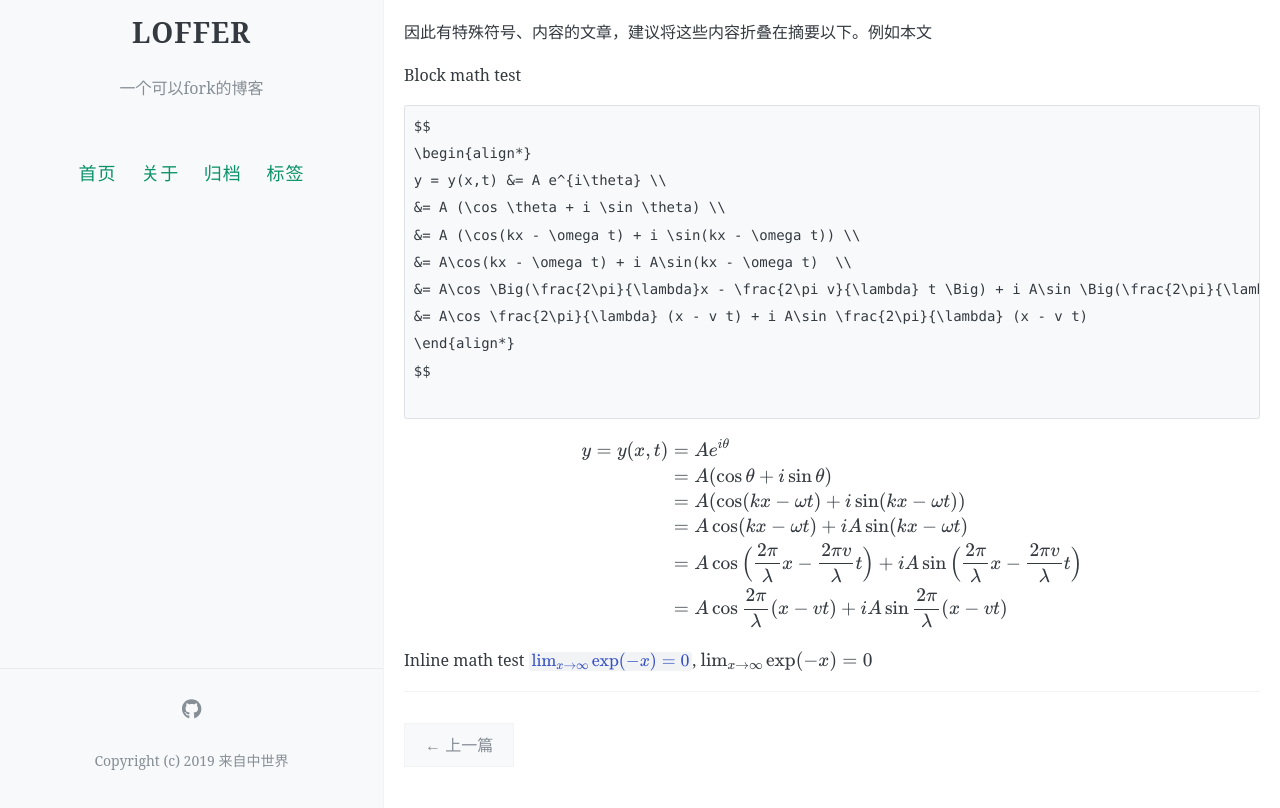
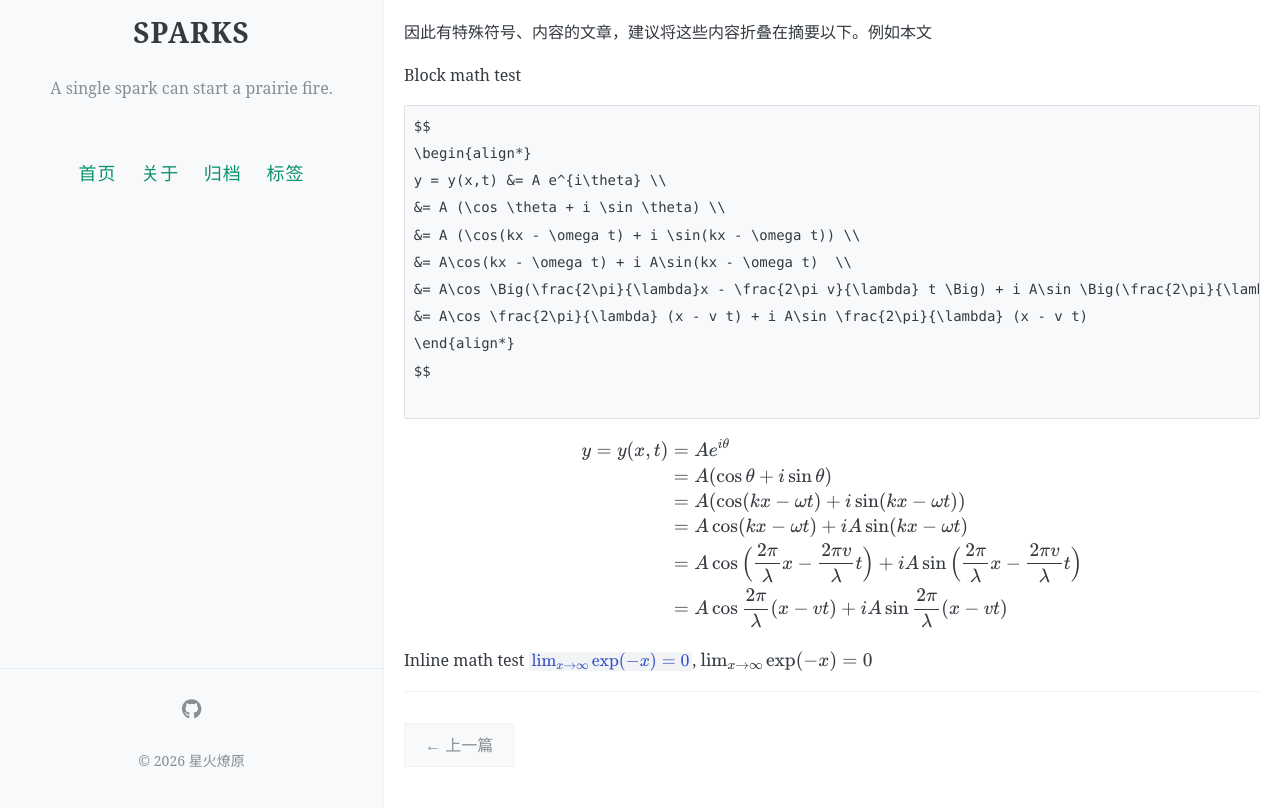
Before and after one commit to lyy351/Sparks, a Jekyll site: the page built from _posts/2019-07-24-math-test.md, in a window 1280 px wide and 1098 px high. Shown: the part 290-1098 px from the top of the window. Built offline with Jekyll 4.4.1, drawn with Linux system fonts in a browser that asks for light colours; formulas are drawn with MathJax 3; comment, search, counter and statistics services are not loaded.

Commit message:
Update _config.yml
本土化适配

```diff
--- a/_config.yml
+++ b/_config.yml
@@ -7,8 +7,8 @@
 # 井号后面的文字是说明文档，不会被程序读取。
 
 # 描述/签名
-name: LOFFER
-description: 一个可以fork的博客
+name: SPARKS
+description: A single spark can start a prairie fire.
 
 # 输入你的网站域名（如果你没有添加自己的域名，而是直接用GitHub pages分配的域名的话可以省略）
 url:
@@ -16,7 +16,7 @@ url:
 # 添加你的博客的二级域名，一般来说是你的repository名
 # 如果你的博客的URL是：(http://yourusername.github.io/repository-name)
 # 那么就写成 "/repository-name"
-baseurl: /LOFFER
+baseurl: /Sparks
 
 
 #
@@ -55,25 +55,25 @@ footer-links:
   email: #youremailaddress@mail.com
   facebook: #https://www.facebook.com/<>
   flickr: #https://www.flickr.com/<>
-  github: FromEndWorld/loffer #https://github.com/<>
+  github: lyy351 #https://github.com/<>
   instagram: #https://instagram.com/<>
   linkedin: #https://www.linkedin.com/in/<>
   pinterest: #https://www.pinterest.com/<>
-  rss: #随便填点啥RSS就能用了
+  rss: #Star
   stackoverflow: # http://stackoverflow.com/<>
   tumblr: # https://<username>.tumblr.com
   twitter: # https://www.twitter.com/<your_twitter_username>
   youtube: # channel/<your_long_string> or user/<user-name>
 
 # 站点页脚的文字
-footer-text: Copyright (c) 2019 来自中世界
+footer-text: © 2026 星火燎原
 
 #
 # 评论，注意，请不要同时添加多种不同的评论区
 #
 
 # 输入Disqus shortname，即可添加评论区，请查阅文档，设置自己的disqus站点，不要继续使用我的站点loffer
-disqus: loffer #shortname
+#disqus: loffer #shortname
 
 # 输入Gitalk相关设定，即可添加评论区，具体请看教程
 gitalk:
```
